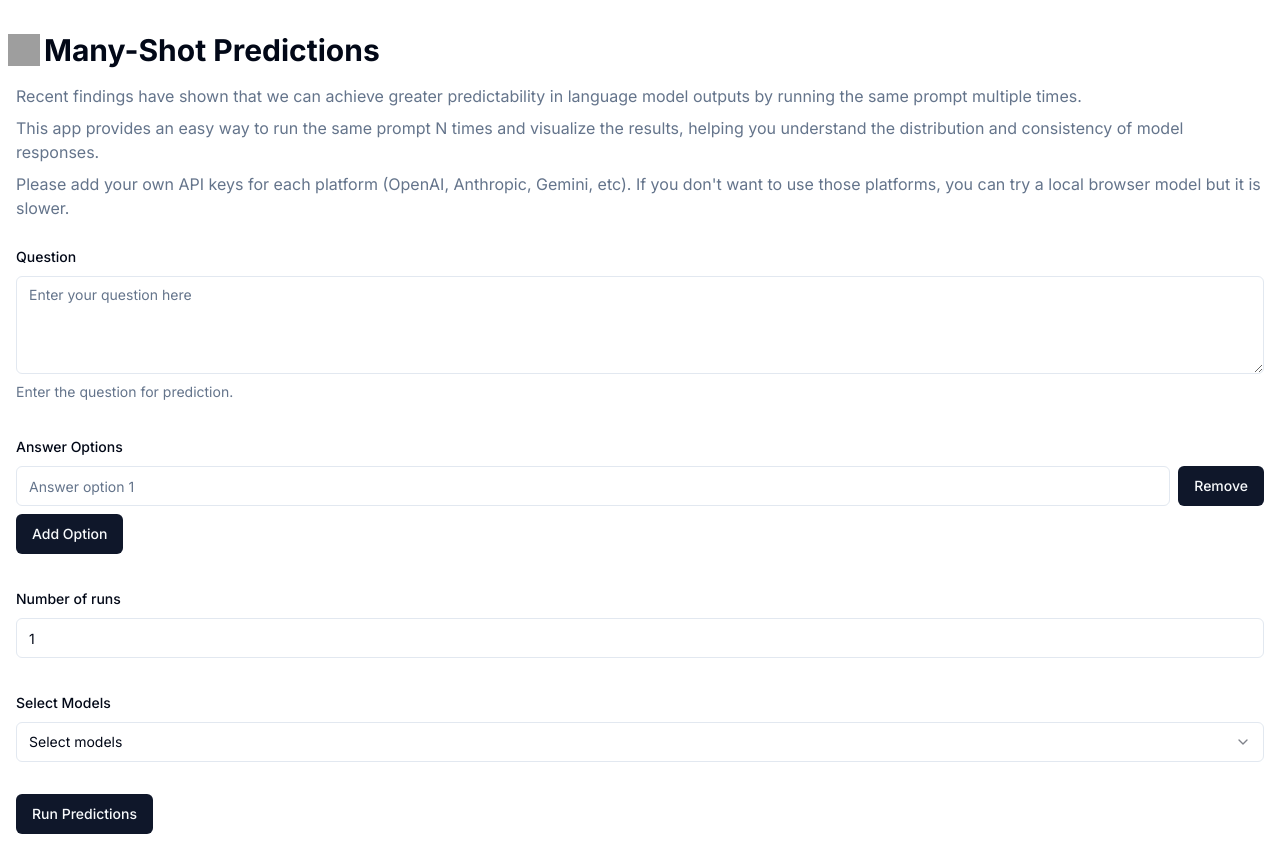
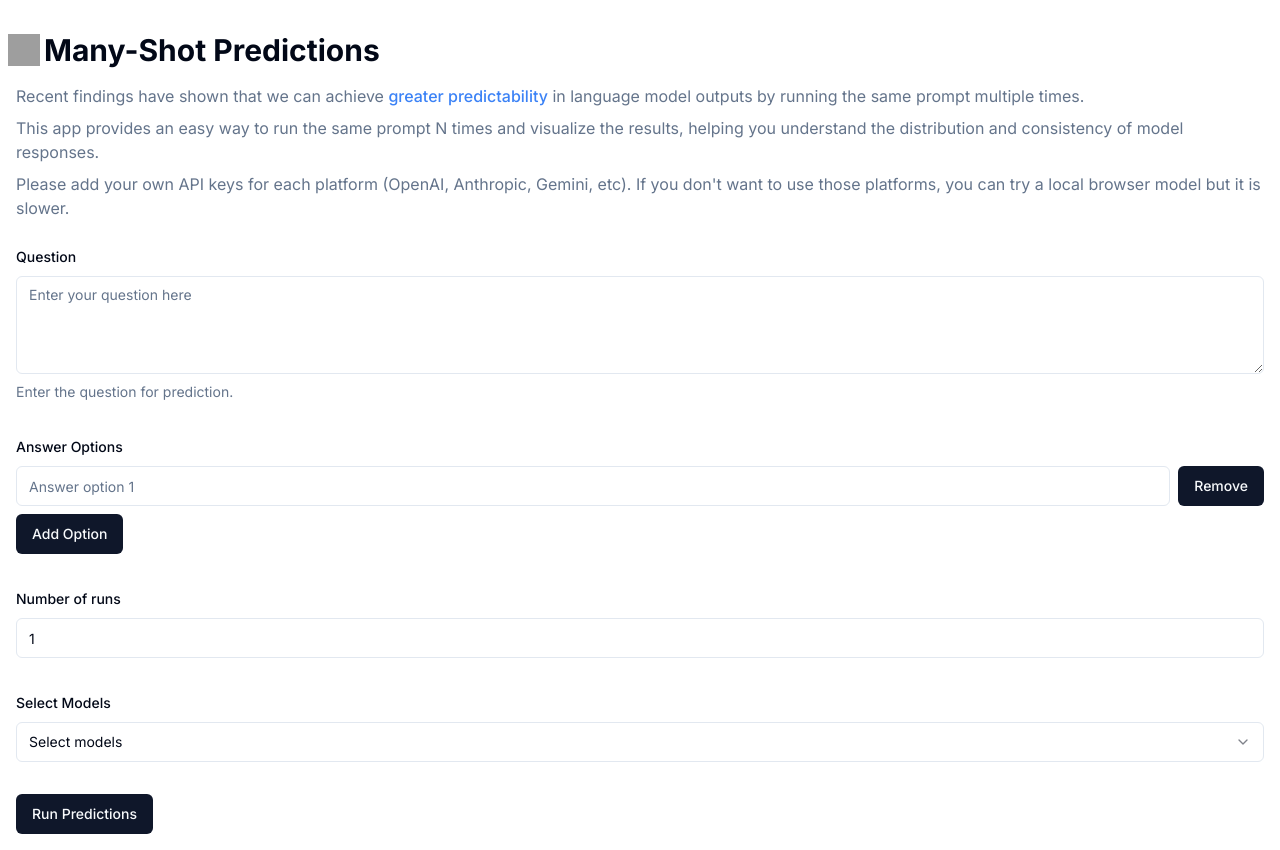
Before and after one commit to btahir/many-shot, a Next.js app: page / in a window 1280 px wide. Built offline with nearby package versions, Linux system fonts and the light colour scheme; grey boxes are pictures that could not be loaded.

Commit message:
link to tweet

```diff
--- a/app/page.tsx
+++ b/app/page.tsx
@@ -348,7 +348,15 @@ export default function Home() {
       </h1>
       <div className='mb-6 text-sm sm:text-base space-y-2 text-muted-foreground'>
         <p>
-          Recent findings have shown that we can achieve greater predictability
+          Recent findings have shown that we can achieve{' '}
+          <a
+            className='font-medium text-blue-500 hover:text-blue-600'
+            target='_blank'
+            rel='noreferrer noopener'
+            href='https://x.com/clifflerner/status/1787137921050415186'
+          >
+            greater predictability
+          </a>{' '}
           in language model outputs by running the same prompt multiple times.
         </p>
 
```
